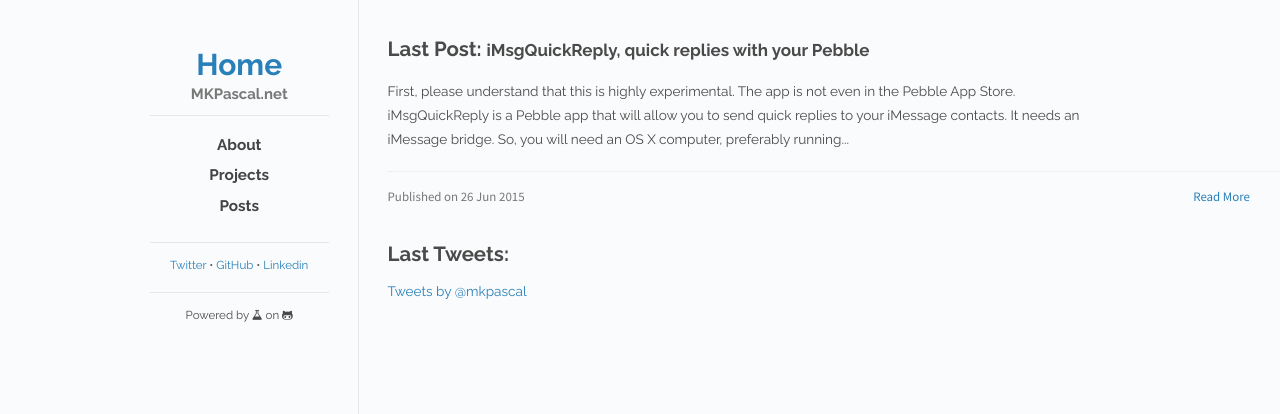
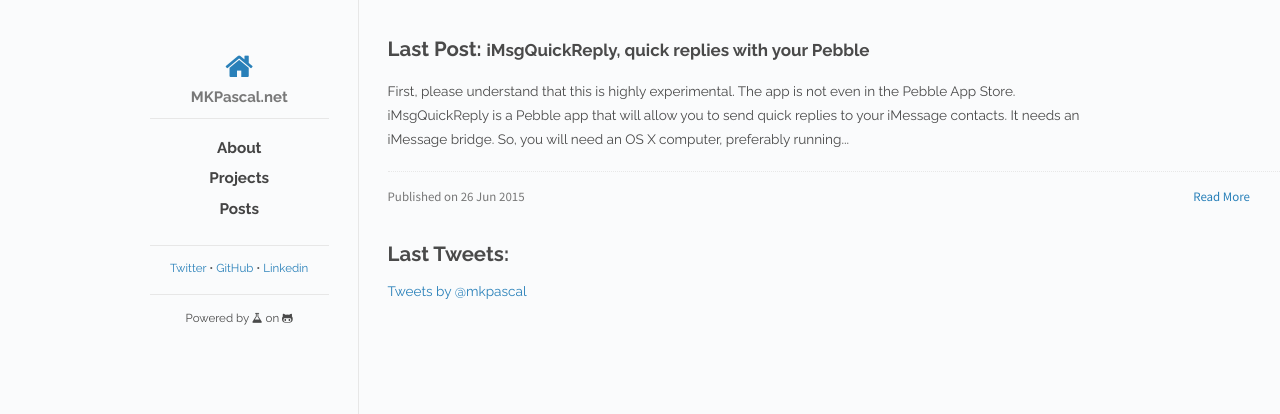
Before and after one commit to mkpascal/mkpascal.github.io, a Jekyll site: the page built from index.html, in a window 1280 px wide. Shown: the top 414 px of the page. Built offline with Jekyll 4.4.1, drawn with Linux system fonts in a browser that asks for light colours; nearby versions of some CDN libraries; the list of posts is cut into pages by our own code; comment, search, counter and statistics services are not loaded.

Commit message:
use home icon

```diff
--- a/_layouts/default.html
+++ b/_layouts/default.html
@@ -26,7 +26,7 @@
     <div class="site">
       <div class="sidebar" id="sidebar">
         <div class="header">
-          <span class="title"><a href="/">Home</a></span>
+          <span class="title"><a href="/"><i class="fa fa-home"></i></a></span>
           <span class="tagline">MKPascal.net</span>
         </div>
         <div class="posts">
```
